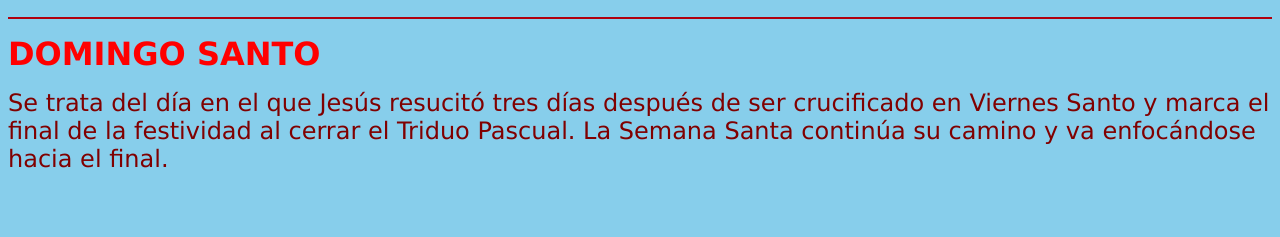
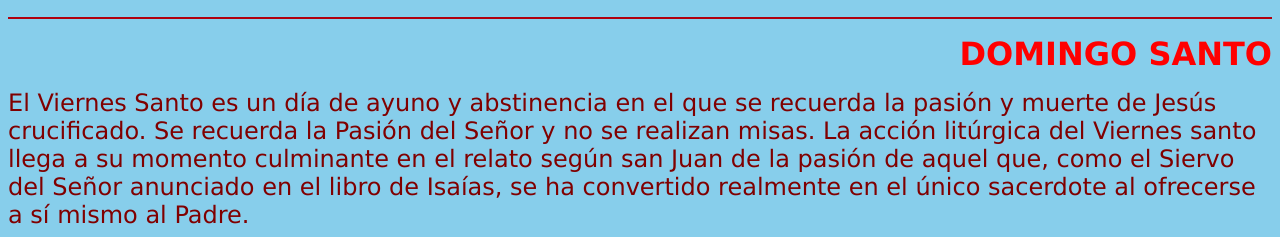
Before and after one commit to a20140112/SemanaSanta, a plain HTML site: page index.html in a window 1280 px wide. Shown: the part 1944-2181 px from the top of the page. Before the commit the page ends 2125 px from the top, so only its background shows below. Drawn offline with Linux system fonts and the light colour scheme.

Commit message:
Update index.html

```diff
--- a/index.html
+++ b/index.html
@@ -53,11 +53,13 @@
 </blockquote>
 </p>
 <p align="center">
-        <img scr="domingoresurreccion.jpg" width="1000px" height="300px"></p>
-  <hr color="black size=3">
-</p><font size="6" color="red" face="Verdana"><b>DOMINGO SANTO</b></font></p>
-<font size="5" color="#800000" face="Verdana"
 
-<b>
-    Se trata del día en el que Jesús resucitó tres días después de ser crucificado en Viernes Santo y marca el final de la festividad al cerrar el Triduo Pascual. La Semana Santa continúa su camino y va enfocándose hacia el final.
-</b>
+  <img scr="domingoresurreccion.jpg" width="1000px" height="300px"></p>
+      <hr color="black size=3">
+    <p align="right"><font size="6" color="red" face="Verdana"><b>DOMINGO SANTO</b></font></p>
+    <font size="5" color="#800000" face="Verdana"
+
+    <b>
+        El Viernes Santo es un día de ayuno y abstinencia en el que se recuerda la pasión y muerte de Jesús crucificado. Se recuerda la Pasión del Señor y no se realizan misas. La acción litúrgica del Viernes santo llega a su momento culminante en el relato según san Juan de la pasión de aquel que, como el Siervo del Señor anunciado en el libro de Isaías, se ha convertido realmente en el único sacerdote al ofrecerse a sí mismo al Padre.
+
+    </b>
```
